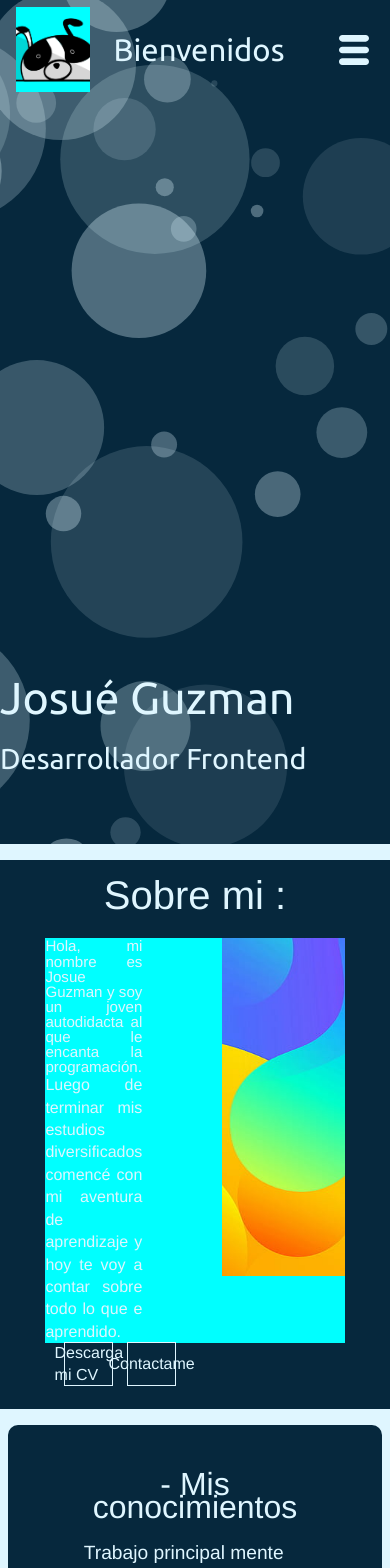
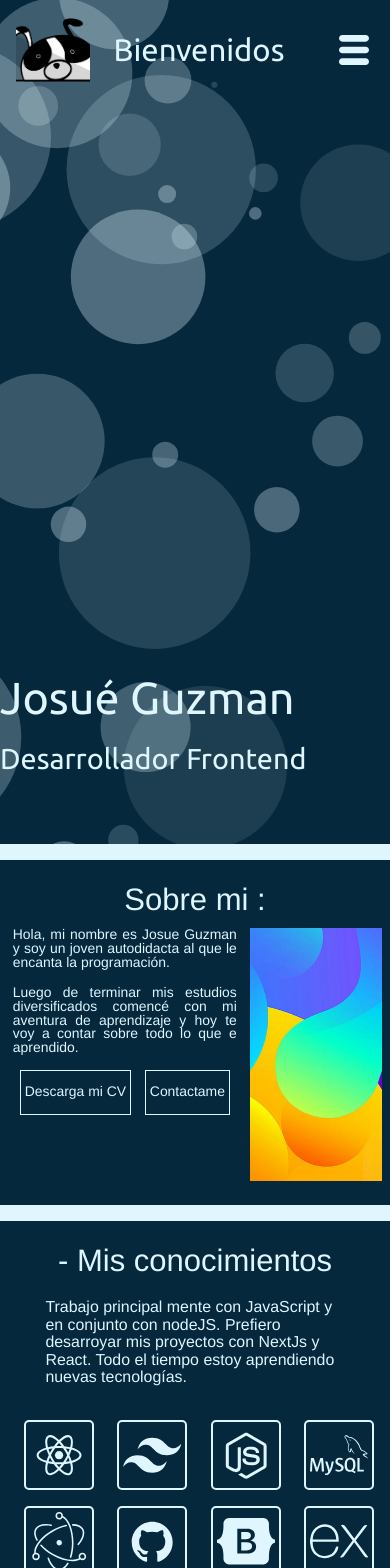
Before and after one commit to JosueElutiche24/PortafolioProfesional, a Next.js app: page / in a window 390 px wide. Shown: the top 1568 px of the page. Built offline with nearby package versions, Linux system fonts and the light colour scheme; a web font is replaced by a local one.

Commit message:
Estilos responsivos para el modulo About

```diff
--- a/components/portfolio/About.jsx
+++ b/components/portfolio/About.jsx
@@ -6,25 +6,25 @@ function About(){
     return(
         <section className={styles.sectionAbout}>
             <div className={styles.sectionAbout__div1}>
-                    <h2 className={styles.sectionAbout__div1__H2} id="AboutArea">Sobre mi :</h2>
+                    <h2 className={styles.sectionAbout__div1__H2+" tR_Xlarge"} id="AboutArea">Sobre mi :</h2>
                     <div className={styles.sectionAbout__div1__Flexor}>
                         <div className={styles.sectionAbout__div1__Parrafos}>
                             <p className={styles.sectionAbout__div1__P + " tR_medium"}>Hola, mi nombre es Josue Guzman y soy un joven autodidacta al que le encanta la programación.</p>
-                            <p className={styles.sectionAbout__div1__P}>Luego de terminar mis estudios diversificados comencé con mi aventura de aprendizaje y hoy te voy a contar sobre todo lo que e aprendido.</p>
+                            <p className={styles.sectionAbout__div1__P+ " tR_medium"}>Luego de terminar mis estudios diversificados comencé con mi aventura de aprendizaje y hoy te voy a contar sobre todo lo que e aprendido.</p>
+                            <div className={styles.sectionAbout__div1__ContainerBtn}>
+                                <a href="https://drive.google.com/uc?export=download&id=1TemQ0cvHIE-lM5CEVKmo811rCG5k_lua" className={styles.sectionAbout__div1__Btn}>Descarga mi CV</a>
+                                <Link href="/contact"><a className={styles.sectionAbout__div1__Btn}>Contactame</a></Link>
+                            </div>
                         </div>
                         <div className={styles.sectionAbout__div1__IMGContainer}>
                             <img  className={styles.sectionAbout__div1__IMG} src="/abstracview.jpg" />
                         </div>
                     </div>
-                    <div className={styles.sectionAbout__div1__ContainerBtn}>
-                        <a href="https://drive.google.com/uc?export=download&id=1TemQ0cvHIE-lM5CEVKmo811rCG5k_lua" className={styles.sectionAbout__div1__Btn}>Descarga mi CV</a>
-                        <Link href="/contact"><a className={styles.sectionAbout__div1__Btn}>Contactame</a></Link>
-                    </div>
             </div>
             <div className={styles.sectionAbout__div2}>
-                <h2 className={styles.sectionAbout__div2__h2Knowledge}> - Mis conocimientos</h2>
+                <h2 className={styles.sectionAbout__div2__h2Knowledge+" tR_Xlarge"}> - Mis conocimientos</h2>
                 <br/>
-                <p className={styles.sectionAbout__div2__pKnowledge}>Trabajo principal mente con JavaScript y en conjunto con nodeJS. Prefiero desarroyar mis proyectos con NextJs y React. Todo el tiempo estoy aprendiendo nuevas tecnologías.</p>
+                <p className={styles.sectionAbout__div2__pKnowledge+" tR_medium"}>Trabajo principal mente con JavaScript y en conjunto con nodeJS. Prefiero desarroyar mis proyectos con NextJs y React. Todo el tiempo estoy aprendiendo nuevas tecnologías.</p>
                 <br/>
                 <div className={styles.divConocimientos}>
                     <Knowledge/>
--- a/styles/globals.css
+++ b/styles/globals.css
@@ -12,8 +12,8 @@ body{
 }
 
 .tR_medium{
-    font-size:  calc(0.7em + 1vw);
-    line-height: 1em;
+    font-size:  calc(0.8em + 0.8vw);
+    line-height: 1.1em;
 }
 
 .tR_small{
--- a/styles/modules/About.module.css
+++ b/styles/modules/About.module.css
@@ -1,32 +1,32 @@
 .sectionAbout__div1{
     background-color: #06283D;
     border-radius: 10px;
-    padding: 3rem;
+    padding: 3vw;
     margin: 1rem 5rem;
     color: #DFF6FF;
 }
 
     .sectionAbout__div1__H2{
-        font-size: 2.5rem;
         text-align: center;
         margin-bottom: 2rem;
     }
 
 .sectionAbout__div1__Flexor{
-    width: 80%;
+    width: 85%;
     margin: 0 auto;
     display: flex;
-    background-color: aqua;
+
 }
 
     .sectionAbout__div1__Parrafos{
         width: 60%;
-        margin: 0rem 5rem 0rem 0rem;
+        margin: 0 5vh 0 0;
         /* margin: 0 5rem 1rem 7rem; */
     }
         .sectionAbout__div1__P{
             /* font-size: 1.2rem; */
             text-align: justify;
+            margin-bottom: 1rem
         }
     .sectionAbout__div1__IMGContainer{
         width: 40vh;
@@ -44,22 +44,24 @@
 
 
     .sectionAbout__div1__ContainerBtn{
-         width: 60%;
+         width: 100%;
         display: flex;
         justify-content: center;
     }
         .sectionAbout__div1__Btn{
             margin: 0rem 0.5rem;
+            padding: 0 1vw;
             text-decoration: none;
             color: #DFF6FF;
             transition: 0.5s;
-            width: 12vw;
+            min-width: 12vw;
             height: 5vh;
             display: inline-block;
             outline: #DFF6FF 1px solid;
             justify-content: center;
             display: flex;
             align-items: center;
+            white-space: nowrap;
         }
         .sectionAbout__div1__Btn:hover{
             background-color: #DFF6FF;
@@ -76,72 +78,64 @@
     padding: 3rem;
     margin: 1rem 0.5rem;
     color: #DFF6FF;
-
 }
 
         .sectionAbout__div2__h2Knowledge{
-            font-size: 2rem;
             text-align: center;
         }
 
         .sectionAbout__div2__pKnowledge{
-            font-size: 1.2rem;
-            line-height: 1.5rem;
             width: 80%;
             margin: 0 auto;
         }
-        .sectionAbout__div2__h2Skills{
-            font-size: 2rem;
-            text-align: center;
+        .divConocimientos{
         }
 
 @media only screen and (max-width: 425px){
     .sectionAbout__div1{
-        background-color: #06283D;
         border-radius: 0;
         padding: 1.5rem 0.5rem;
         margin: 1rem 0;
-        color: #DFF6FF;
     }
-
-    .sectionAbout__div1__{
-
+            .sectionAbout__div1__H2{
+                margin-bottom: 0.8rem;
             }
-
+            .sectionAbout__div1__Flexor{
+                width: 100%;
+            }
+            .sectionAbout__div1__Parrafos{
+                margin: 0rem 0.8rem 0rem 0.3rem;
+                width: 70;
+            }
                 .sectionAbout__div1__P{
-
+                    font-size:  calc(0.7em + 0.7vw);
+                    line-height: 1em;
                 }
-
+                .sectionAbout__div1__IMGContainer{
+                    width: 30vh;
+                    height: 30vh;
+                }
+                    .sectionAbout__div1__IMG{
+                    }
+                    .sectionAbout__div1 img:hover{
+                    }
                 .sectionAbout__div1__ContainerBtn{
 
                 }
 
                 .sectionAbout__div1__Btn{
-
+                    font-size:  calc(0.7em + 0.7vw);
+                    line-height: 1em;
                 }
 
                 .sectionAbout__div1__Btn:hover{
 
                 }
 
-            .sectionAbout__div1__H2{
-
-            }
-
-        .sectionAbout__div1__{
-
-        }
-
-        .sectionAbout__div1__IMG{
-
-        }
-
-        .sectionAbout__div1 img:hover{
-
-        }
-
     .sectionAbout__div2{
-
+        border-radius: 0;
+        padding: 1.5rem 0.5rem;
+        margin: 1rem 0;
     }
 
             .sectionAbout__div2__h2Knowledge{
--- a/styles/modules/Knowledge.module.css
+++ b/styles/modules/Knowledge.module.css
@@ -9,9 +9,8 @@
 .Card{
     position: relative;
     margin: 0.5rem;
-
     width: 18vw;
-    height: 40vh;
+    height: 18vw;
 }
 
 .Faces{
@@ -19,8 +18,8 @@
     backface-visibility: hidden;
     overflow: hidden;
     transition: 1.5s;
-    margin: 0.5rem;
-    padding: 1rem;
+    margin: 1vw;
+    padding: 1vw;
     width: 18vw;
     height: 18vw;
 
@@ -35,7 +34,6 @@
         .Front__icon{
             width: 100%;
             height: 100%;
-            /* margin-left: 10%; */
         }
 
 .Back{
@@ -49,8 +47,8 @@
     justify-content: center;
 }
     .Back p{
-        font-size: 1.5rem;
-        font-family: cursive;
+        font-size:  calc(0.8em + 0.8vw);
+        font-family: 'Ubuntu', sans-serif;
     }
 
 .Card:hover .Front{
--- a/styles/modules/NavMenu.module.css
+++ b/styles/modules/NavMenu.module.css
@@ -34,7 +34,6 @@
     .header__imgContainer{
         width: 10vh;
         height: 10vh;
-        background-color: aqua;
     }
         .header__img{
             width: 100%;
```
Lines whose indentation alone changed are shown as unchanged.
